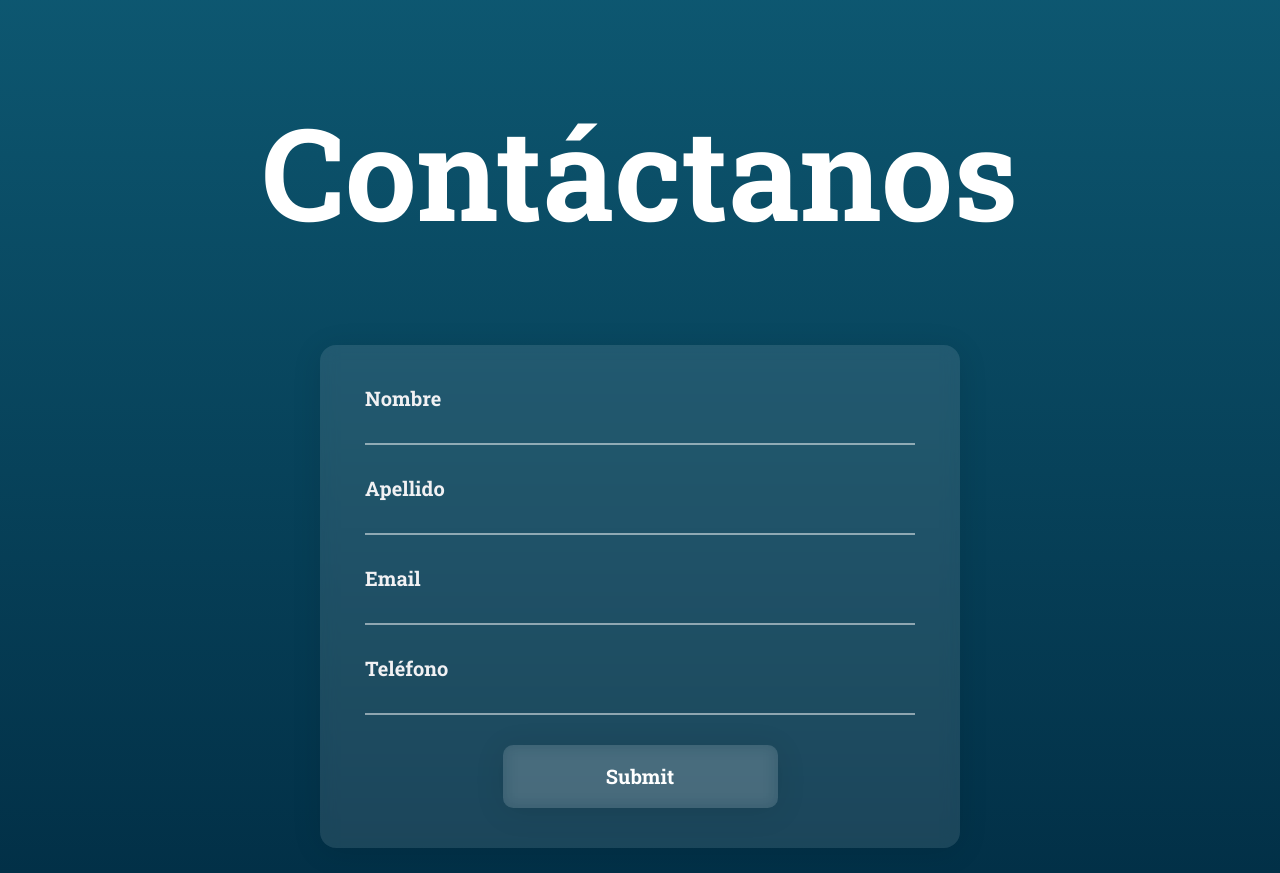
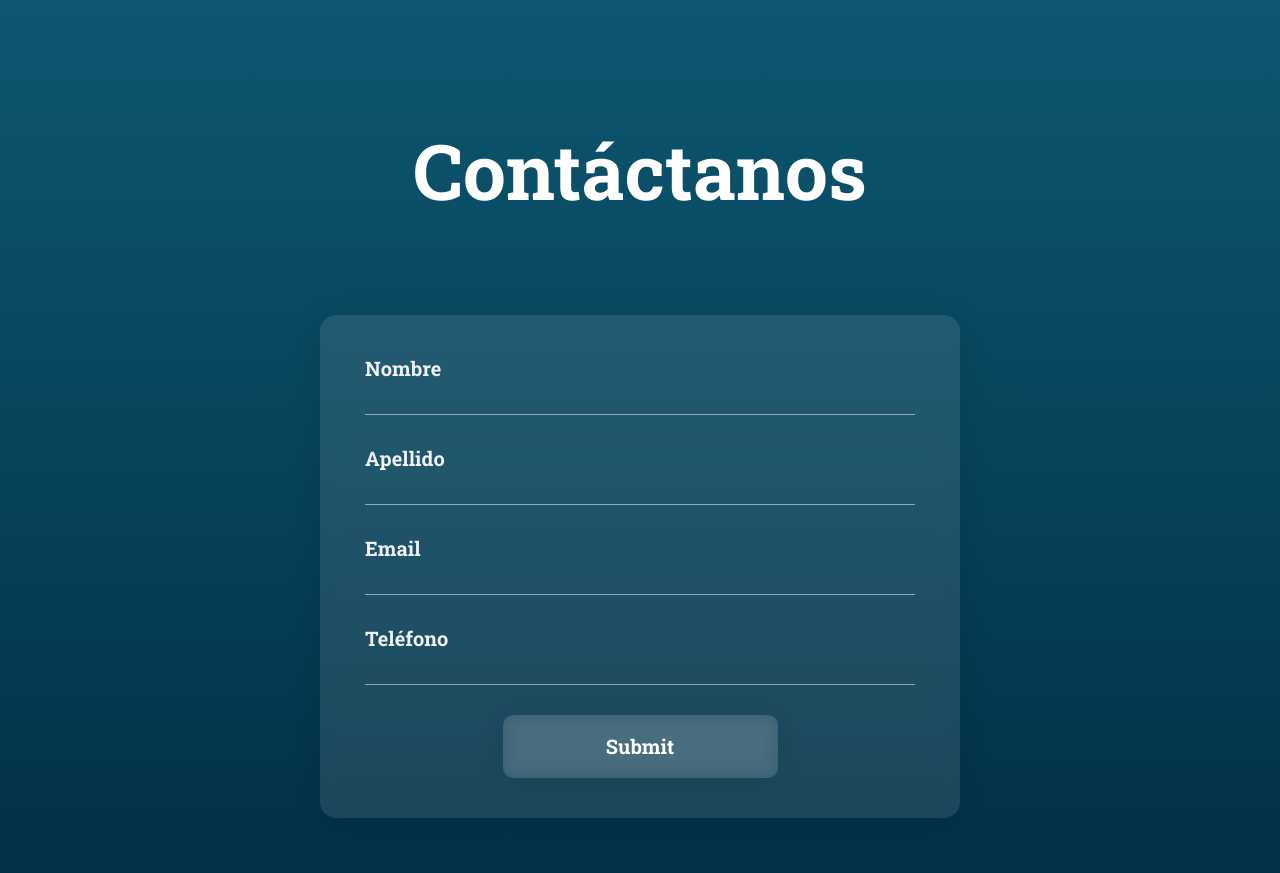
Before and after one commit to johanmeza06/LandingEmprendedores, a plain HTML site: page index.html in a window 1280 px wide. Shown: the part 1596-2469 px from the top of the page. Drawn offline with Linux system fonts and the light colour scheme.

Commit message:
Contactanos error en css

```diff
--- a/css/style.css
+++ b/css/style.css
@@ -488,6 +488,9 @@ input:focus {
     justify-content: center;
     align-items: center;
   }
+  .contactanos h3{
+    font-size: 6vw;
+  }
   .formContactanos {
     padding: 4rem 1.5rem;
     width: 50%;
```
